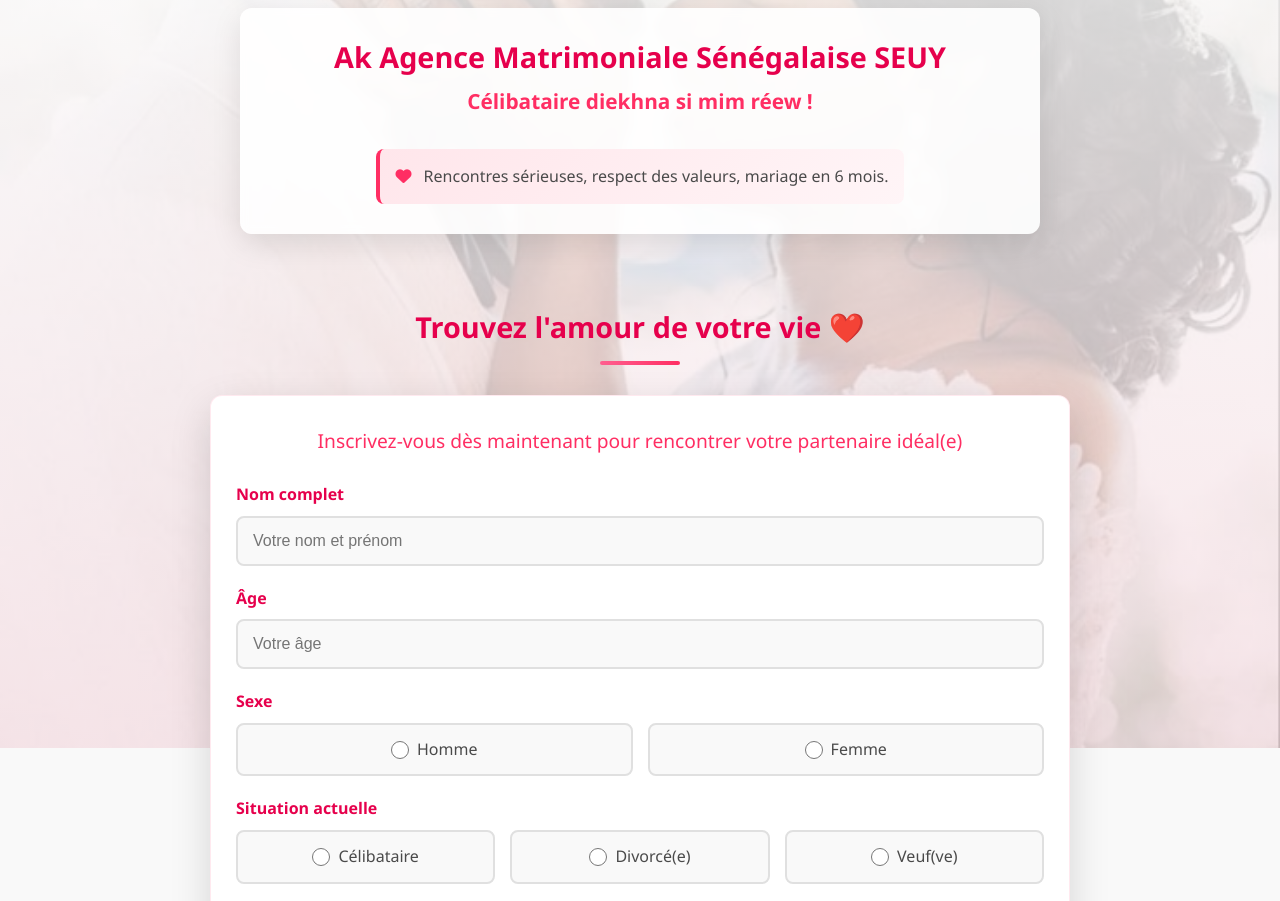
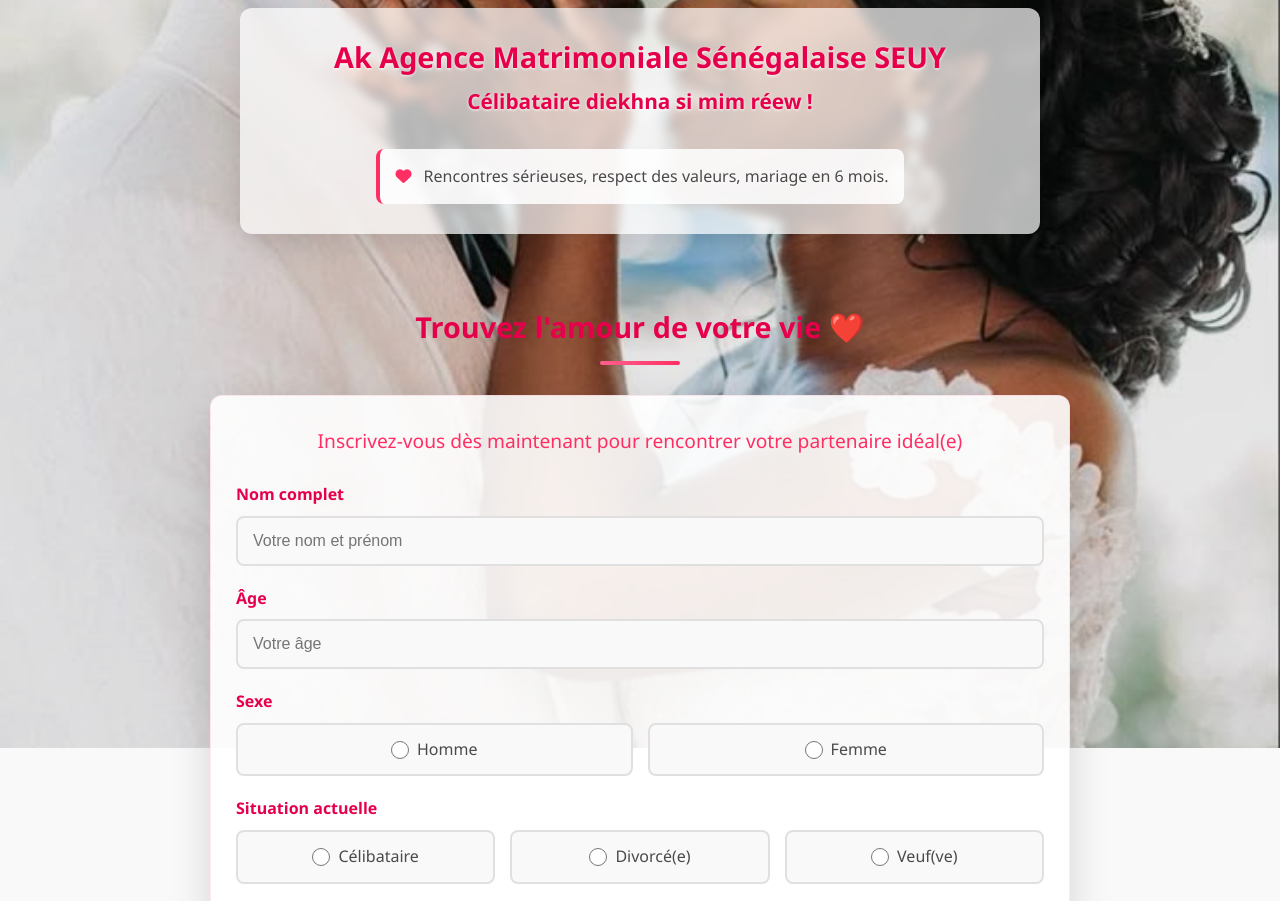
Before and after one commit to CheikhAhmadMbacke/seuy, a plain HTML site: page index.html in a window 1280 px wide. Shown: the part 52-953 px from the top of the page. Drawn offline with Linux system fonts and the light colour scheme.

Commit message:
Adjust background and text colors for contrast
Updated background and color properties for better contrast and transparency.

```diff
--- a/index.html
+++ b/index.html
@@ -71,7 +71,8 @@
             left: 0;
             width: 100%;
             height: 100%;
-            background: linear-gradient(to bottom, rgba(255, 255, 255, 0.85) 0%, rgba(255, 230, 235, 0.7) 100%);
+            background: linear-gradient(to bottom, rgba(255, 255, 255, 0) 0%, rgba(255, 230, 235, 0) 100%);
+            /* Remplacez les 0.85 et 0.7 par 0 pour enlever complètement l'overlay */
         }
 
         /* Header avec logo textuel */
@@ -104,29 +105,32 @@
         .hero-content {
             max-width: 800px;
             margin: 0 auto;
-            background-color: rgba(255, 255, 255, 0.9);
+            background-color: rgba(255, 255, 255, 0.7); /* Réduisez cette valeur pour plus de transparence */
             border-radius: var(--radius);
             padding: 30px;
             box-shadow: 0 10px 30px var(--shadow);
             backdrop-filter: blur(5px);
-        }
+            }
 
+          /* Ajustez aussi les couleurs de texte pour mieux contraster avec l'image */
         h1 {
             font-size: 1.8rem;
             margin-bottom: 10px;
             color: var(--primary-dark);
             line-height: 1.3;
-        }
+            text-shadow: 0 1px 3px rgba(255, 255, 255, 0.9); /* Ajoutez une ombre blanche pour la lisibilité */
+            }
 
-        .tagline {
+         .tagline {
             font-size: 1.3rem;
-            color: var(--primary);
+            color: var(--primary-dark); /* Changez en rose foncé pour plus de contraste */
             margin-bottom: 15px;
             font-weight: 600;
+            text-shadow: 0 1px 3px rgba(255, 255, 255, 0.9);
         }
 
         .promise {
-            background: linear-gradient(135deg, var(--light) 0%, var(--lighter) 100%);
+            background: rgba(255, 255, 255, 0.85); /* Plus opaque sans overlay */
             border-radius: var(--radius-small);
             padding: 15px;
             margin-top: 15px;
@@ -134,7 +138,8 @@
             border-left: 4px solid var(--primary);
             color: var(--text);
             font-weight: 500;
-        }
+            text-shadow: 0 1px 2px rgba(255, 255, 255, 0.8);
+            }
 
         .promise i {
             margin-right: 8px;
@@ -171,7 +176,7 @@
 
         /* Styles du formulaire */
         .form-container {
-            background: var(--white);
+            background: rgba(255, 255, 255, 0.9); /* Plus opaque sans overlay */
             border-radius: var(--radius);
             box-shadow: 0 15px 40px rgba(0, 0, 0, 0.15);
             padding: 30px 25px;
@@ -180,8 +185,7 @@
             position: relative;
             z-index: 5;
             border: 1px solid rgba(255, 46, 99, 0.1);
-        }
-
+                             }
         .form-container:hover {
             box-shadow: 0 20px 50px rgba(0, 0, 0, 0.2);
         }
```
